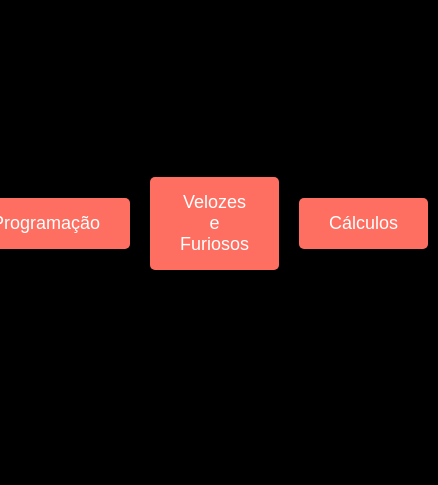
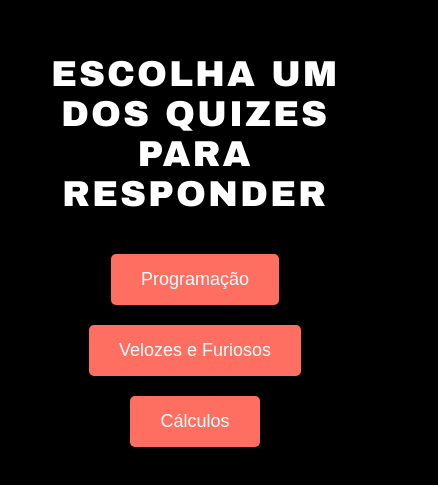
Before and after one commit to LeonardoJr96/Trabalho_webDesing_pc, a website: page index.html in a window 390 px wide. Shown: the part 199-684 px from the top of the page, 438 px wide, since content can reach past the window. Drawn offline with Linux system fonts and the light colour scheme.

Commit message:
update commit: new style index.html and add media querie

```diff
--- a/assets/style.css
+++ b/assets/style.css
@@ -1,12 +1,24 @@
+/* Estilos padrão para todos os dispositivos */
 body {
     font-family: 'Arial', sans-serif;
     background-color: black;
     margin: 0;
     padding: 0;
     display: flex;
-    justify-content: center;
-    align-items: center;
-    height: 100vh;
+    flex-direction: column;
+    justify-content: center; /* Centraliza verticalmente o conteúdo */
+    align-items: center; /* Centraliza horizontalmente o conteúdo */
+    min-height: 100vh;
+}
+
+h1 {
+    font-family: 'Arial Black', sans-serif; /* Define uma fonte mais negrito para o título */
+    font-size: 36px; /* Define um tamanho maior para o título */
+    color: white; /* Define a cor do título */
+    text-align: center; /* Centraliza o texto */
+    text-transform: uppercase; /* Transforma o texto em maiúsculas */
+    letter-spacing: 2px; /* Adiciona espaçamento entre as letras */
+    margin-bottom: 30px; /* Adiciona margem inferior para separar do conteúdo abaixo */
 }
 
 a {
@@ -32,3 +44,32 @@
 button:focus {
     outline: none;
 }
+
+/* Estilos para dispositivos móveis com largura até 320px */
+@media only screen and (max-width: 320px) {
+    body {
+        padding: 10px; /* Adiciona espaço de preenchimento menor para dispositivos móveis */
+    }
+
+    button {
+        padding: 10px 20px; /* Diminui o preenchimento dos botões */
+        font-size: 16px; /* Diminui o tamanho da fonte dos botões */
+    }
+}
+
+/* Estilos para dispositivos móveis com largura entre 321px e 600px */
+@media only screen and (min-width: 321px) and (max-width: 600px) {
+    body {
+        padding: 20px; /* Adiciona espaço de preenchimento maior para dispositivos móveis */
+    }
+}
+
+/* Estilos para tablets */
+@media only screen and (min-width: 601px) and (max-width: 1024px) {
+    /* Você pode adicionar estilos específicos para tablets aqui */
+}
+
+/* Estilos para PCs */
+@media only screen and (min-width: 1025px) {
+    /* Você pode adicionar estilos específicos para PCs aqui */
+}
--- a/index.html
+++ b/index.html
@@ -8,6 +8,7 @@
     <link rel="shortcut icon" href="./assets/components/img/289-2892018_code-geass-transparent-code-geass-logo-hd-png-removebg.png" type="image/x-icon">
 </head>
 <body>
+    <h1>Escolha um dos Quizes para responder</h1>
     <a href="./assets/components/quest_1/component.quest1.html"><button>Programação</button></a>
     <a href="./assets/components/quest_2/component.quest2.html"><button>Velozes e Furiosos</button></a>
     <a href="./assets/components/quest_3/component.quest3.html"><button>Cálculos</button></a>
```
